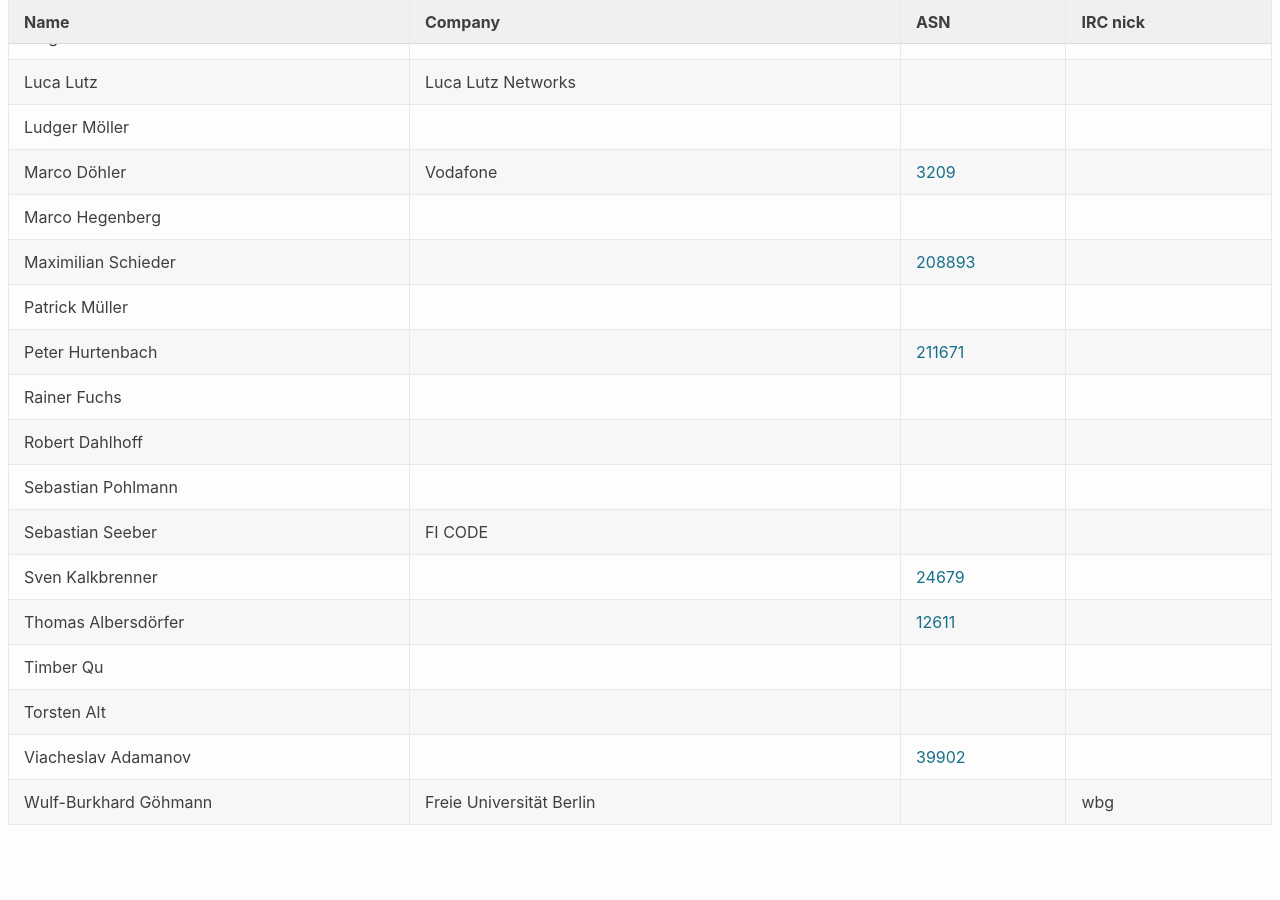
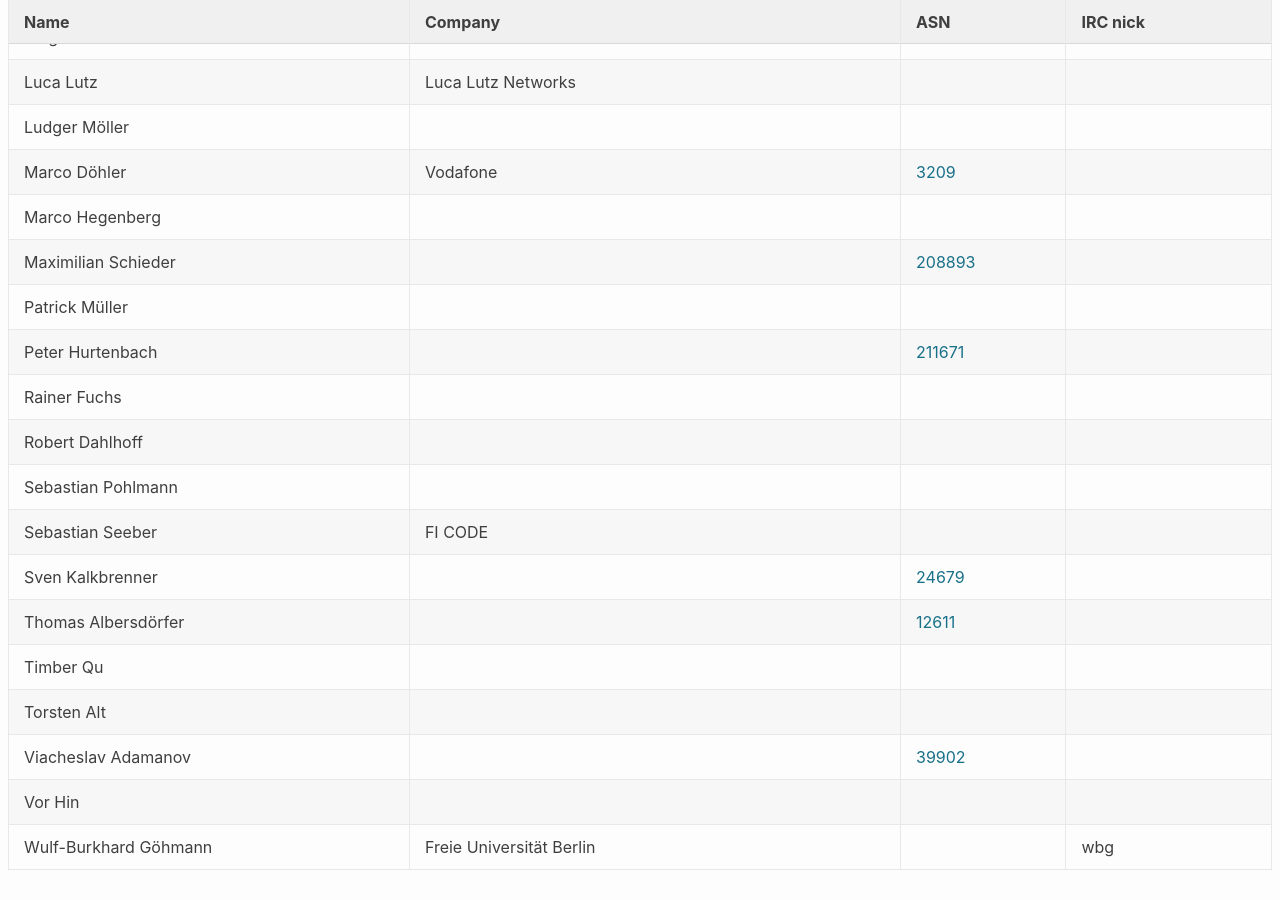
Before and after one commit to denog/pretix-attendeelist, a Jekyll site: the page built from denog15/index.md, in a window 1280 px wide and 900 px high, scrolled down 11507 px. Built offline with Jekyll 4.4.1, drawn with Linux system fonts in a browser that asks for light colours; before the commit the page ends 12362 px from its top, so only the background shows below that.

Commit message:
Latest data: Fri Sep 29 10:10:32 UTC 2023

```diff
--- a/_data/attendees_denog15_online.json
+++ b/_data/attendees_denog15_online.json
@@ -150,6 +150,12 @@
     "asn": "39902"
   },
   {
+    "name": "Vor Hin",
+    "company": null,
+    "irc": null,
+    "asn": null
+  },
+  {
     "name": "Wulf-Burkhard Göhmann",
     "company": "Freie Universität Berlin",
     "irc": "wbg",
```
